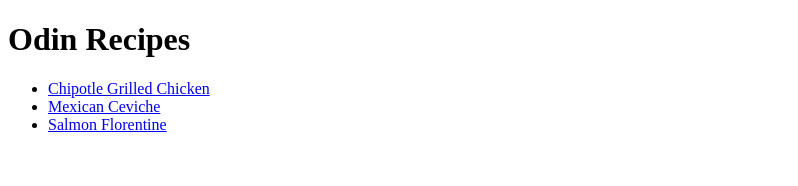
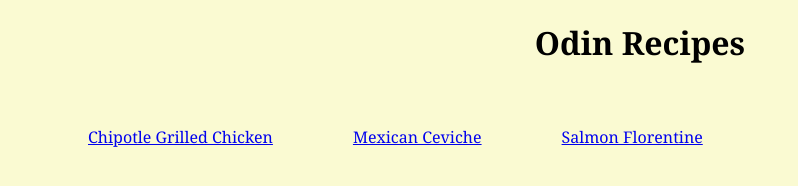
Before and after one commit to Mcjoester/odin-recipes, a plain HTML site: page index.html in a window 1280 px wide. Shown: the whole page, without its empty margins (0-798 px from the left). Drawn offline with Linux system fonts and the light colour scheme.

Commit message:
add style.css

```diff
--- a/index.html
+++ b/index.html
@@ -7,7 +7,7 @@
         <title></title>
         <meta name="description" content="">
         <meta name="viewport" content="width=device-width, initial-scale=1">
-        <link rel="stylesheet" href="">
+        <link rel="stylesheet" href="style.css">
     </head>
     <body>
         <h1>Odin Recipes</h1>
--- /dev/null
+++ b/style.css
@@ -0,0 +1,21 @@
+body {
+  font-family: georgia, serif;
+  background-color: lightgoldenrodyellow;
+
+}
+
+h1 {
+    text-align: center;
+}
+
+ul {
+    display: flex;
+    list-style: none;
+}
+
+li {
+    padding: 20px;
+    margin: 20px;
+    color: black;
+    flex: center;
+}
```
